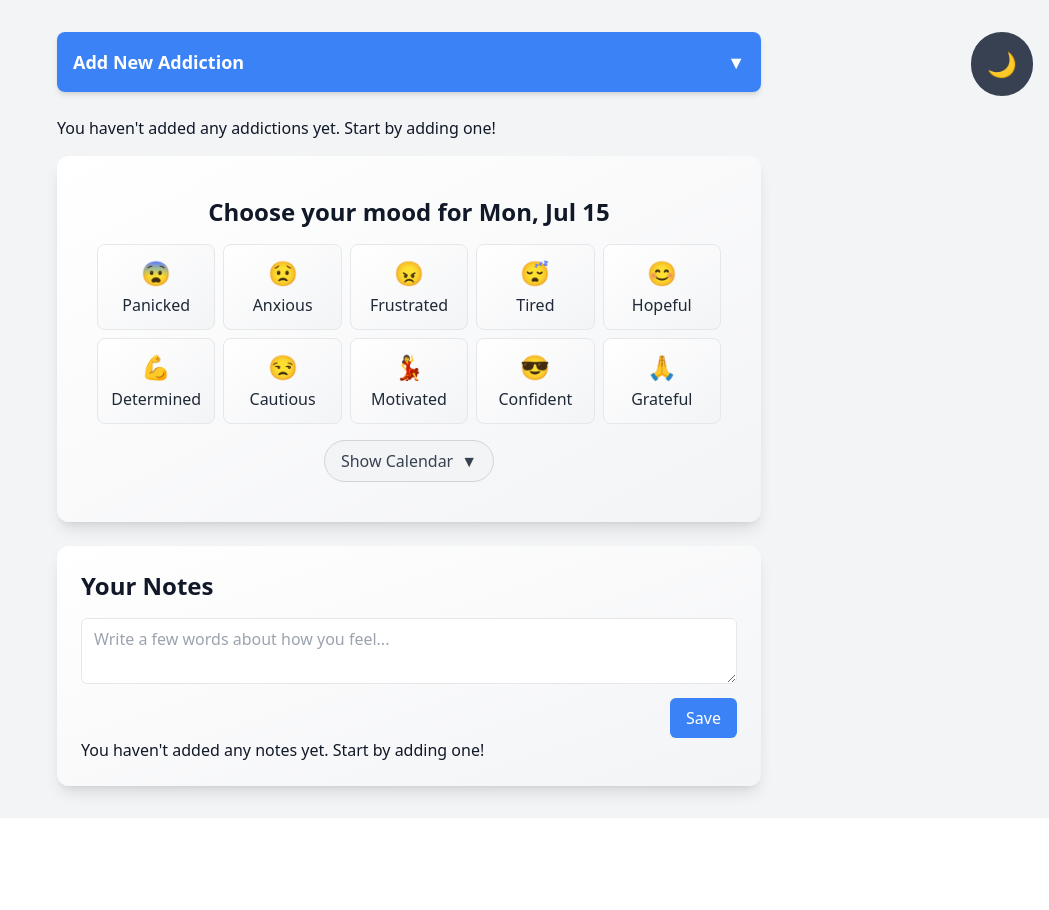
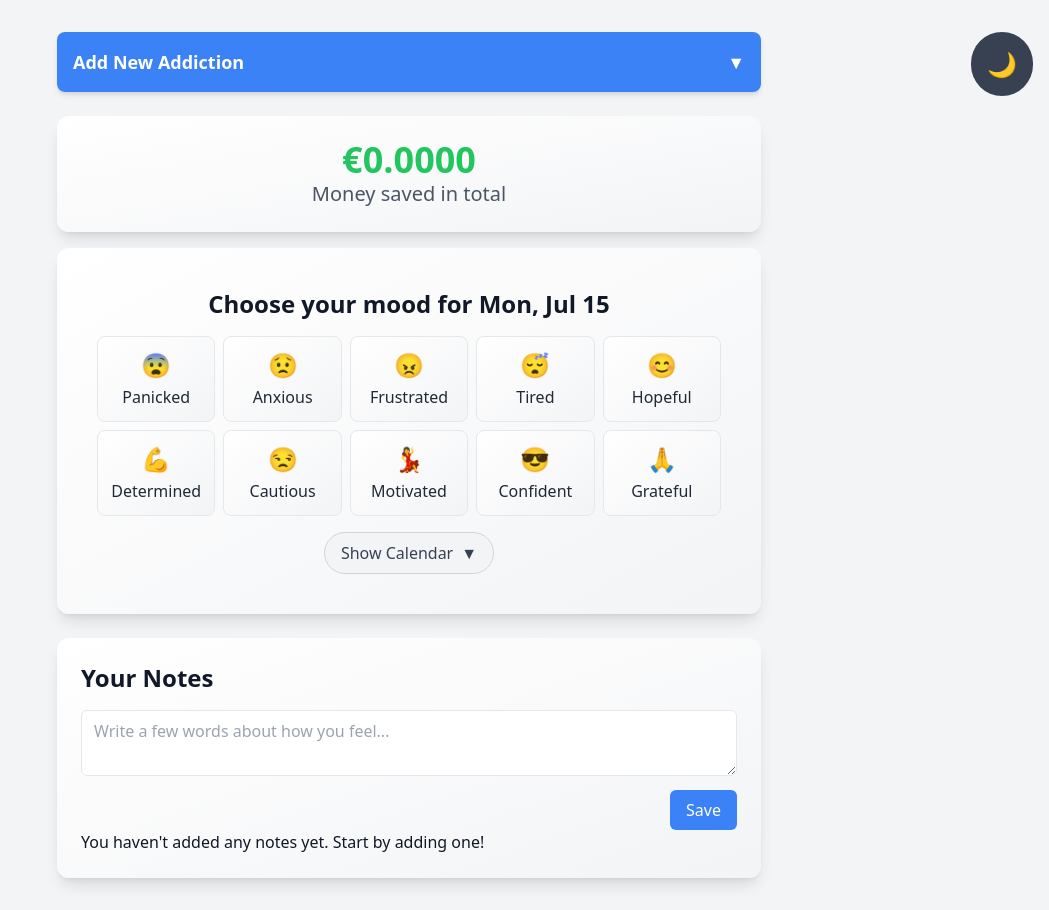
Before and after one commit to itsnibsi/putsi, a React (Vite) app: page / in a window 1280 px wide. Shown: the whole page, without its empty margins (231-1280 px from the left). Before the commit the page ends 818 px from the top, so only its background shows below. Built offline with nearby package versions, Linux system fonts and the light colour scheme.

Commit message:
removed empty state from addictions list
Signed-off-by: Nico Hämäläinen <nibsivaan@gmail.com>

```diff
--- a/src/components/AddictionList.tsx
+++ b/src/components/AddictionList.tsx
@@ -30,9 +30,6 @@ const AddictionList: React.FC = () => {
   return (
     <div className="space-y-4">
       <AddictionForm collapsible collapsed={true} />
-      {addictions.length === 0 ? (
-        <p>You haven't added any addictions yet. Start by adding one!</p>
-      ) : (
       <ul className="space-y-4">
         {addictions.map((addiction) => (
           <li key={addiction.id}>
@@ -50,7 +47,6 @@ const AddictionList: React.FC = () => {
           </div>
         </li>
       </ul>
-      )}
     </div>
   );
 };
```
Lines whose indentation alone changed are shown as unchanged.
